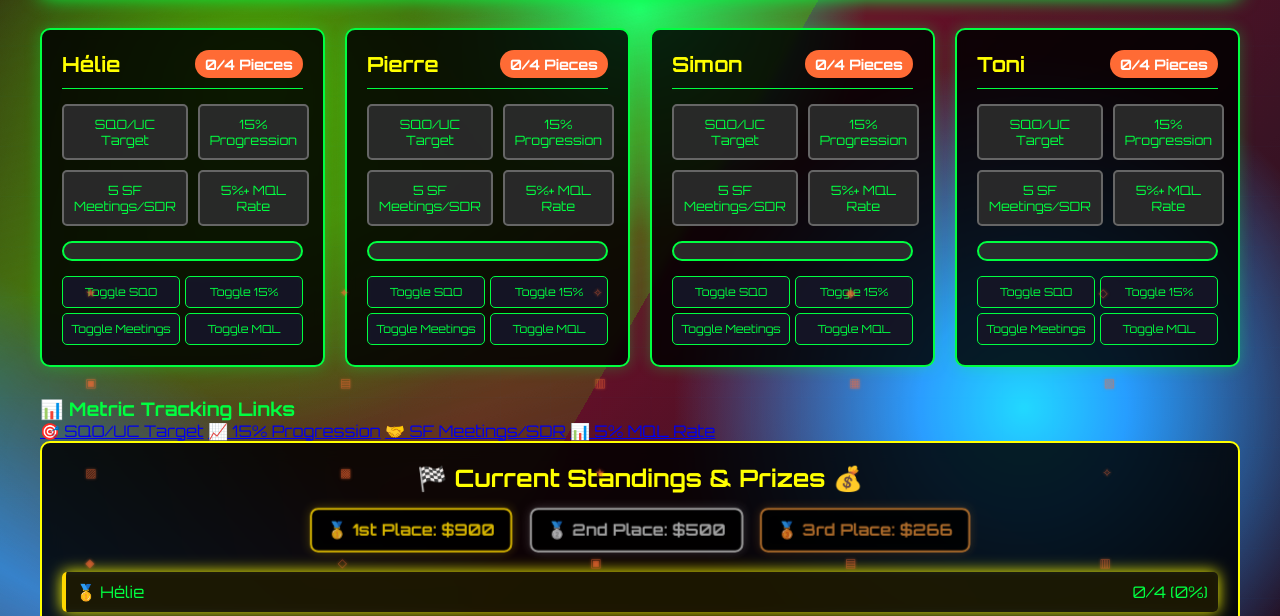
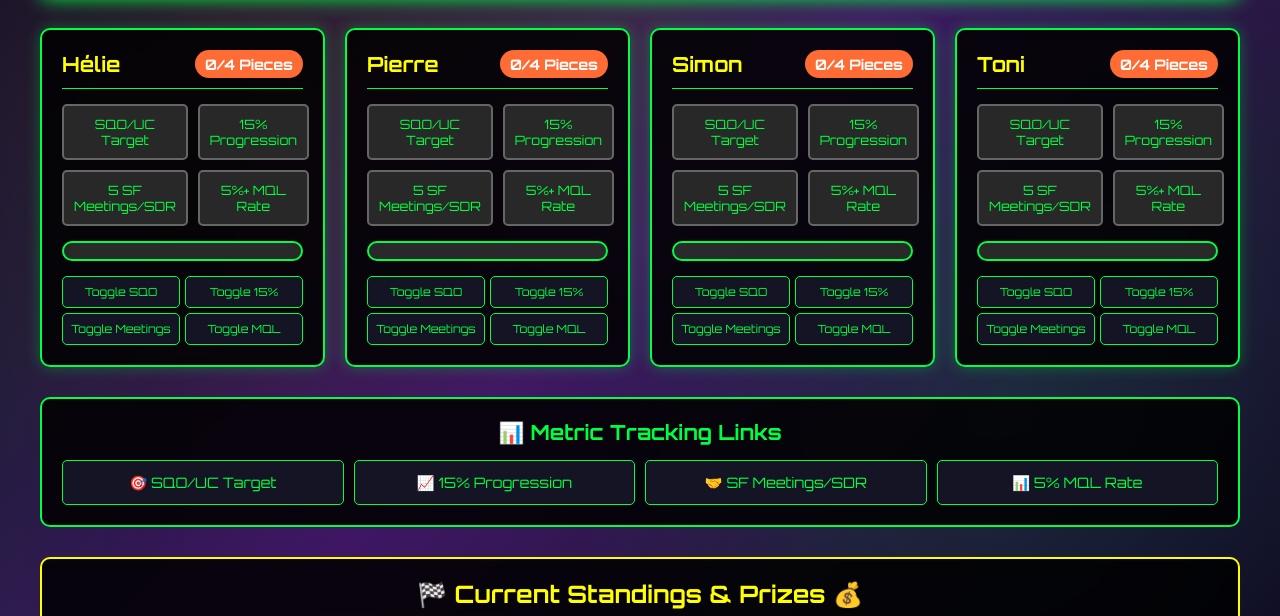
Before and after one commit to thomasludovic01/ManagerSPIFF, a plain HTML site: page index.html in a window 1280 px wide. Shown: the part 152-768 px from the top of the page. Drawn offline with Linux system fonts and the light colour scheme.

Commit message:
Update style.css

```diff
--- a/style.css
+++ b/style.css
@@ -16,45 +16,7 @@ body {
     overflow-x: hidden;
 }
 
-/* Additional Laser Effects */
-body::before {
-    content: '';
-    position: fixed;
-    top: 0;
-    left: 0;
-    width: 100%;
-    height: 100%;
-    background:
-        linear-gradient(135deg,
-            transparent 0%,
-            rgba(255, 255, 0, 0.3) 25%,
-            rgba(255, 255, 0, 0.6) 50%,
-            rgba(255, 255, 0, 0.3) 75%,
-            transparent 100%
-        );
-    animation: diagonalSweep 10s ease-in-out infinite;
-    pointer-events: none;
-    z-index: -1;
-}
-
-@keyframes diagonalSweep {
-    0% {
-        transform: translateX(-150%) translateY(-150%) rotate(45deg);
-        opacity: 0;
-    }
-    20% {
-        opacity: 1;
-    }
-    80% {
-        opacity: 1;
-    }
-    100% {
-        transform: translateX(150%) translateY(150%) rotate(45deg);
-        opacity: 0;
-    }
-}
-
-/* Ultra Dynamic 8-Bit Style Background */
+/* Subtle Background Effects */
 .animated-bg {
     position: fixed;
     top: 0;
@@ -63,11 +25,11 @@ body::before {
     height: 100%;
     z-index: -1;
     background:
-        radial-gradient(circle at 20% 30%, #ff6b35 0%, transparent 30%),
-        radial-gradient(circle at 80% 70%, #00ff41 0%, transparent 30%),
-        radial-gradient(circle at 50% 20%, #ffff00 0%, transparent 25%),
+        radial-gradient(circle at 20% 30%, rgba(255, 107, 53, 0.1) 0%, transparent 40%),
+        radial-gradient(circle at 80% 70%, rgba(0, 255, 65, 0.08) 0%, transparent 40%),
+        radial-gradient(circle at 50% 20%, rgba(255, 255, 0, 0.06) 0%, transparent 35%),
         linear-gradient(135deg, #0a0a23 0%, #1a1a3a 25%, #2d1b69 50%, #1a1a3a 75%, #0a0a23 100%);
-    animation: backgroundShift 12s ease-in-out infinite;
+    animation: backgroundShift 20s ease-in-out infinite;
 }
 
 .animated-bg::before {
@@ -80,19 +42,12 @@ body::before {
     background:
         linear-gradient(90deg,
             transparent 0%,
-            rgba(0, 255, 65, 0.4) 10%,
-            rgba(0, 255, 65, 0.8) 20%,
-            rgba(0, 255, 65, 0.4) 30%,
-            transparent 40%
-        ),
-        linear-gradient(45deg,
-            transparent 20%,
-            rgba(255, 107, 53, 0.5) 40%,
-            rgba(255, 107, 53, 0.9) 50%,
-            rgba(255, 107, 53, 0.5) 60%,
-            transparent 80%
+            rgba(0, 255, 65, 0.05) 20%,
+            rgba(0, 255, 65, 0.1) 25%,
+            rgba(0, 255, 65, 0.05) 30%,
+            transparent 50%
         );
-    animation: laserSweep 6s linear infinite;
+    animation: laserSweep 15s linear infinite;
 }
 
 .animated-bg::after {
@@ -106,66 +61,53 @@ body::before {
         repeating-linear-gradient(
             0deg,
             transparent 0px,
-            rgba(0, 255, 65, 0.05) 1px,
+            rgba(0, 255, 65, 0.02) 1px,
             transparent 2px,
-            transparent 50px
+            transparent 80px
         ),
         repeating-linear-gradient(
             90deg,
             transparent 0px,
-            rgba(0, 255, 65, 0.03) 1px,
+            rgba(0, 255, 65, 0.015) 1px,
             transparent 2px,
-            transparent 50px
+            transparent 80px
         );
-    animation: gridPulse 6s ease-in-out infinite;
+    animation: gridPulse 8s ease-in-out infinite;
 }
 
 @keyframes backgroundShift {
-    0% {
+    0%, 100% {
         background-position: 0% 0%, 100% 100%, 50% 0%, 0% 0%;
         filter: hue-rotate(0deg);
     }
-    25% {
-        background-position: 100% 50%, 0% 50%, 80% 80%, 0% 0%;
-        filter: hue-rotate(45deg);
-    }
     50% {
         background-position: 50% 100%, 50% 0%, 20% 50%, 0% 0%;
-        filter: hue-rotate(90deg);
-    }
-    75% {
-        background-position: 0% 50%, 100% 50%, 60% 20%, 0% 0%;
-        filter: hue-rotate(45deg);
-    }
-    100% {
-        background-position: 0% 0%, 100% 100%, 50% 0%, 0% 0%;
-        filter: hue-rotate(0deg);
+        filter: hue-rotate(30deg);
     }
 }
 
 @keyframes laserSweep {
     0% {
-        transform: translateX(-100%) rotate(0deg);
-        opacity: 0.5;
+        transform: translateX(-100%);
+        opacity: 0.3;
     }
     50% {
-        transform: translateX(100%) rotate(180deg);
-        opacity: 1;
+        opacity: 0.6;
     }
     100% {
-        transform: translateX(-100%) rotate(360deg);
-        opacity: 0.5;
+        transform: translateX(100%);
+        opacity: 0.3;
     }
 }
 
 @keyframes gridPulse {
     0%, 100% {
-        opacity: 0.3;
+        opacity: 0.2;
         transform: scale(1);
     }
     50% {
-        opacity: 0.8;
-        transform: scale(1.02);
+        opacity: 0.4;
+        transform: scale(1.01);
     }
 }
 
@@ -347,6 +289,48 @@ body::before {
     transform: scale(0.95);
 }
 
+/* Simplified Tracking Section */
+.tracking-section {
+    background: rgba(0, 0, 0, 0.85);
+    border: 2px solid #00ff41;
+    border-radius: 10px;
+    padding: 20px;
+    margin-bottom: 30px;
+    backdrop-filter: blur(10px);
+    text-align: center;
+}
+
+.tracking-section h3 {
+    color: #00ff41;
+    margin-bottom: 15px;
+    font-size: 1.3em;
+}
+
+.tracking-links {
+    display: grid;
+    grid-template-columns: repeat(auto-fit, minmax(200px, 1fr));
+    gap: 10px;
+}
+
+.tracking-links a {
+    background: rgba(26, 26, 46, 0.8);
+    color: #00ff41;
+    text-decoration: none;
+    padding: 12px 15px;
+    border-radius: 5px;
+    border: 1px solid #00ff41;
+    font-family: 'Orbitron', monospace;
+    font-size: 0.9em;
+    transition: all 0.2s ease;
+    backdrop-filter: blur(3px);
+}
+
+.tracking-links a:hover {
+    background: #00ff41;
+    color: black;
+    transform: scale(1.02);
+}
+
 .leaderboard {
     background: rgba(0, 0, 0, 0.85);
     border: 2px solid #ffff00;
@@ -441,50 +425,6 @@ body::before {
     to { box-shadow: 0 0 15px #ffff00; }
 }
 
-/* Enhanced Floating 8-bit particles */
-.game-container::before {
-    content: '⬆ ⬇ ← → ◆ ◇ ● ○ ▲ ▼ ◀ ▶ ⬆ ⬇ ← → ◆ ◇ ● ○ ▲ ▼ ◀ ▶ ⬆ ⬇ ← → ◆ ◇ ● ○ ▲ ▼ ◀ ▶';
-    position: fixed;
-    top: -100px;
-    left: 0;
-    width: 100%;
-    height: calc(100vh + 200px);
-    font-size: 16px;
-    color: rgba(0, 255, 65, 0.5);
-    pointer-events: none;
-    z-index: 0;
-    animation: particleRain 20s linear infinite;
-    letter-spacing: 80px;
-    line-height: 60px;
-    text-shadow: 0 0 5px rgba(0, 255, 65, 0.8);
-}
-
-.game-container::after {
-    content: '★ ✦ ✧ ◆ ◇ ▣ ▤ ▥ ▦ ▧ ▨ ▩ ★ ✦ ✧ ◆ ◇ ▣ ▤ ▥ ▦ ▧ ▨ ▩ ★ ✦ ✧ ◆ ◇ ▣ ▤ ▥ ▦ ▧ ▨ ▩';
-    position: fixed;
-    top: -100px;
-    left: 0;
-    width: 100%;
-    height: calc(100vh + 200px);
-    font-size: 12px;
-    color: rgba(255, 107, 53, 0.4);
-    pointer-events: none;
-    z-index: 0;
-    animation: particleRain 30s linear infinite reverse;
-    letter-spacing: 120px;
-    line-height: 90px;
-    text-shadow: 0 0 3px rgba(255, 107, 53, 0.6);
-}
-
-@keyframes particleRain {
-    0% {
-        transform: translateY(-100%) translateX(-10%);
-    }
-    100% {
-        transform: translateY(100vh) translateX(10%);
-    }
-}
-
 /* Responsive design */
 @media (max-width: 768px) {
     .managers-grid {
@@ -507,4 +447,8 @@ body::before {
     .prize-tier {
         text-align: center;
     }
+
+    .tracking-links {
+        grid-template-columns: 1fr;
+    }
 }
```
